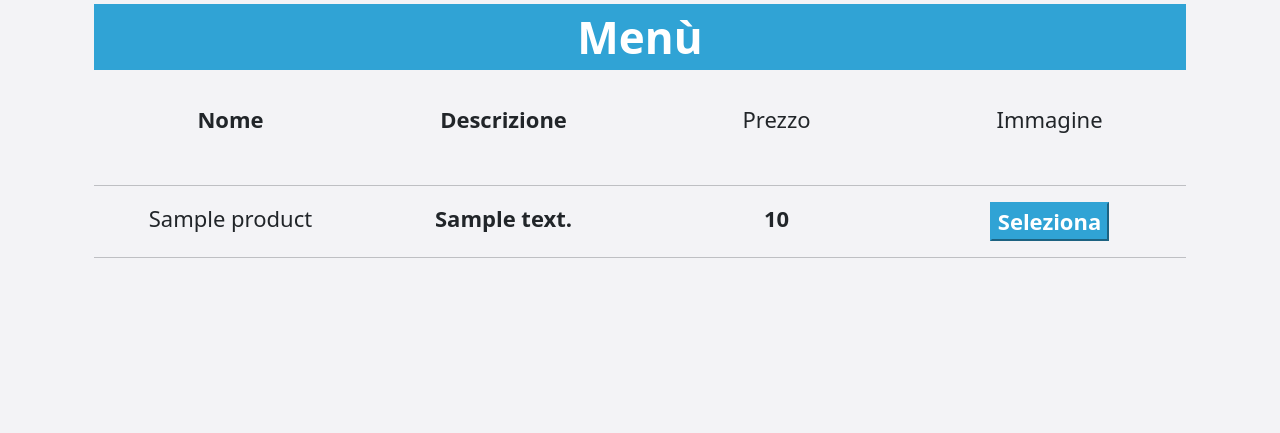
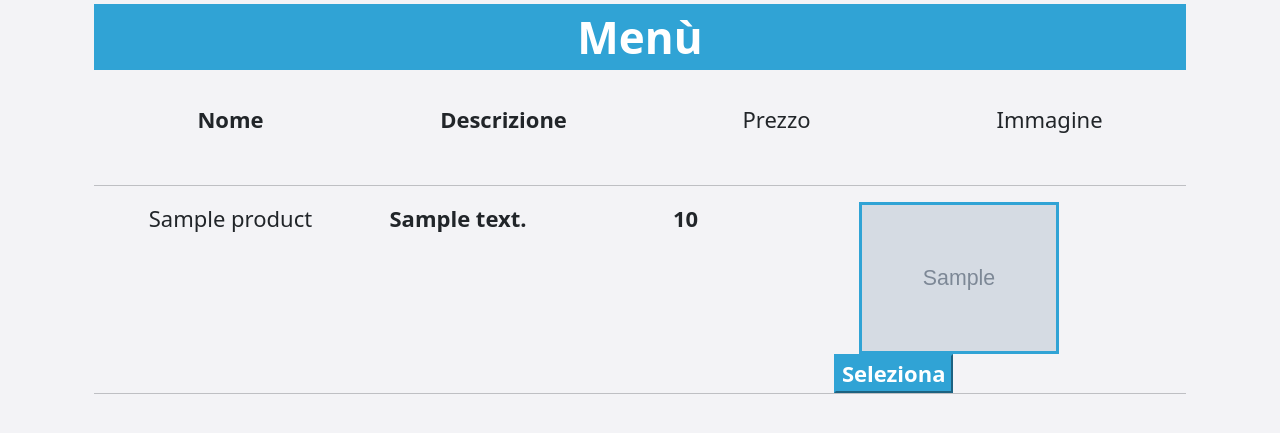
Before and after one commit to giacomomaglione/FoodAtHome, a Flask app: a page that uses website/templates/selectproducts.html in a window 1280 px wide. Shown: the part 226-659 px from the top of the page. Run offline with Flask 2, Linux system fonts and the light colour scheme; a user stored in the database is signed in; grey boxes marked "Sample" are stand-in pictures; a database or web service that is not in the repository returns one stand-in record (values such as "Sample title"); some libraries are stand-ins or nearby versions.

Commit message:
Select Product Page

```diff
--- a/website/templates/selectproducts.html
+++ b/website/templates/selectproducts.html
@@ -28,9 +28,11 @@
            {% for product in list %}
             <div class="row centrato">
                 <div class="col-md-3 col-lg-3 col-sm-3 col-xs-12">{{ product['Name'] }}</div>
-                <div class="col-md-3 col-lg-3 col-sm-3 col-xs-12"><b>{{ product['Description'] }}</b></div>
+                <div class="col-md-2 col-lg-2 col-sm-2 col-xs-12"><b>{{ product['Description'] }}</b></div>
                 <div class="col-md-3 col-lg-3 col-sm-3 col-xs-12"><b>{{ product['Price'] }}</b></div>
-                <div class="col-md-3 col-lg-3 col-sm-3 col-xs-12"><a href="{{ product['Image'] }}"> <button type="button" class="buttonsearch fw-bold my-3" onclick="">Seleziona</button></a></div>
+                <div class="col-md-3 col-lg-3 col-sm-3 col-xs-12"><img class="anteprima" src="{{product['Image'] }}" alt=""> </img>
+                <div class="col-md-1 col-lg-1 col-sm-1 col-xs-12">
+                    <button type="button" class="buttonsearch fw-bold my-3" onclick="">Seleziona</button></a></div>
             </div>
             <hr>
             {% endfor %}
```
